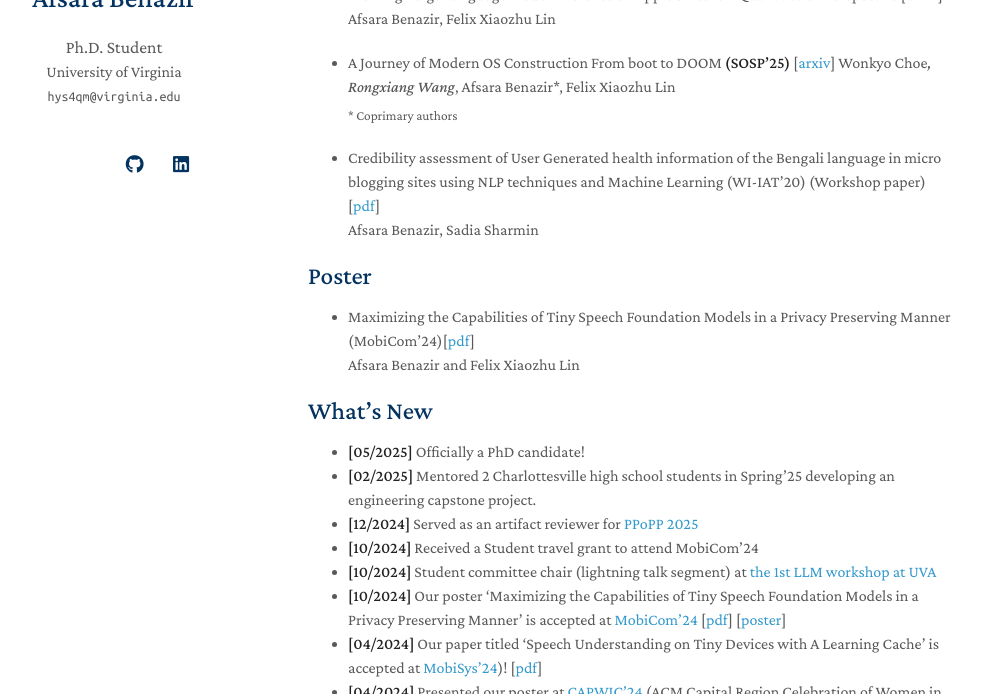
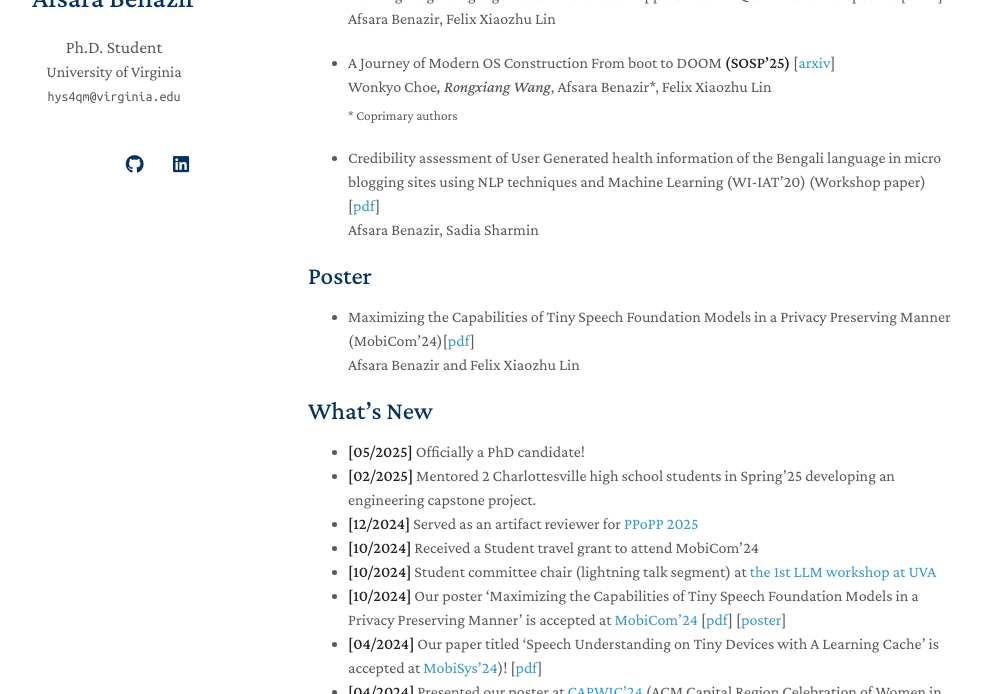
Before and after one commit to afsara-ben/aben.github.io, a Jekyll site: the page built from index.md, in a window 1280 px wide and 900 px high, scrolled down 374 px, cut to the strip 206-900 px from the top of the window. Shown: the whole strip, without its empty margins (162-1144 px from the left). Built offline with Jekyll 4.4.1, drawn with Linux system fonts in a browser that asks for light colours; nearby versions of some CDN libraries; a style sheet for code colours, icons or effects is not loaded; our own code applies the rules of GitHub Pages for plain Markdown files.

```diff
--- a/index.md
+++ b/index.md
@@ -24,7 +24,7 @@ My research interest lies in the domain of Systems X Machine Learning with a par
 - Profiling Large Language Model Inference on Apple Silicon: A Quantization Perspective [[arxiv](https://arxiv.org/abs/2508.08531)] \
   Afsara Benazir, Felix Xiaozhu Lin
 
-- A Journey of Modern OS Construction From boot to DOOM **(SOSP’25)**  [[arxiv](uhttps://arxiv.org/pdf/2504.17984)]
+- A Journey of Modern OS Construction From boot to DOOM **(SOSP’25)**  [[arxiv](uhttps://arxiv.org/pdf/2504.17984)] \
   Wonkyo Choe*, Rongxiang Wang*, Afsara Benazir*, Felix Xiaozhu Lin \
   <sub> * Coprimary authors
 
```
